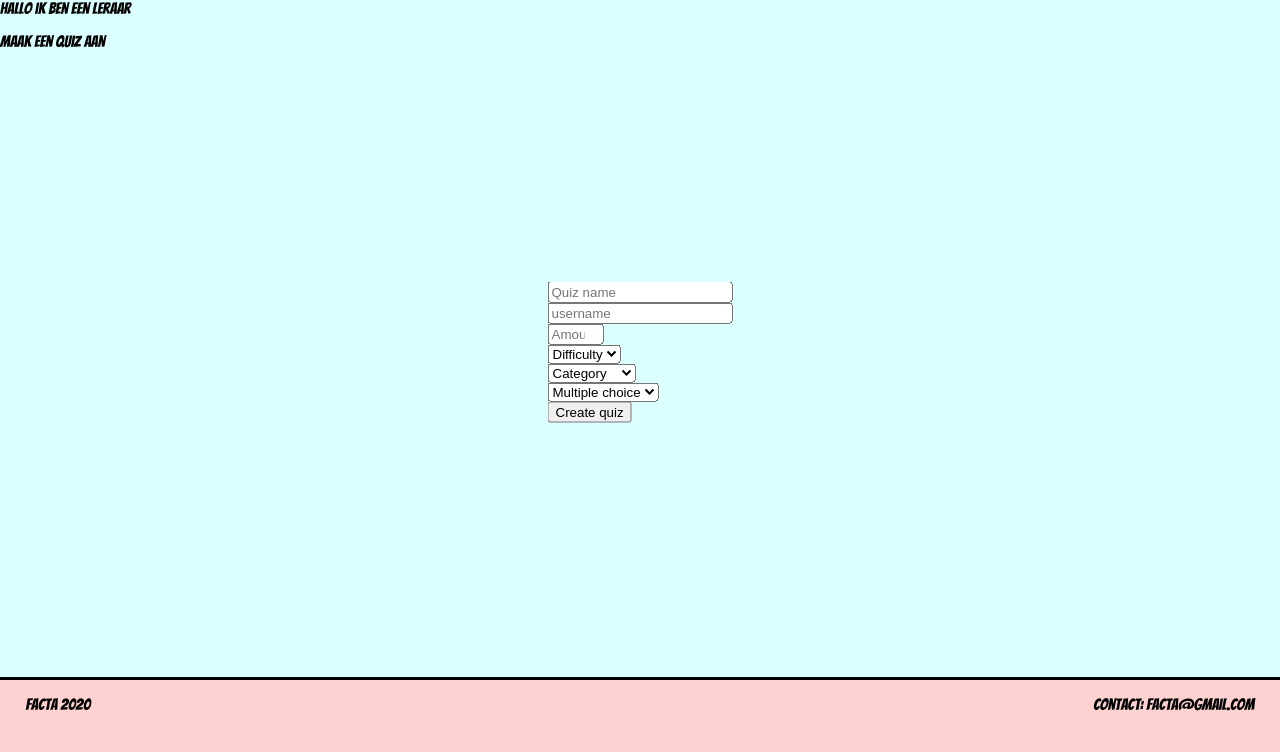
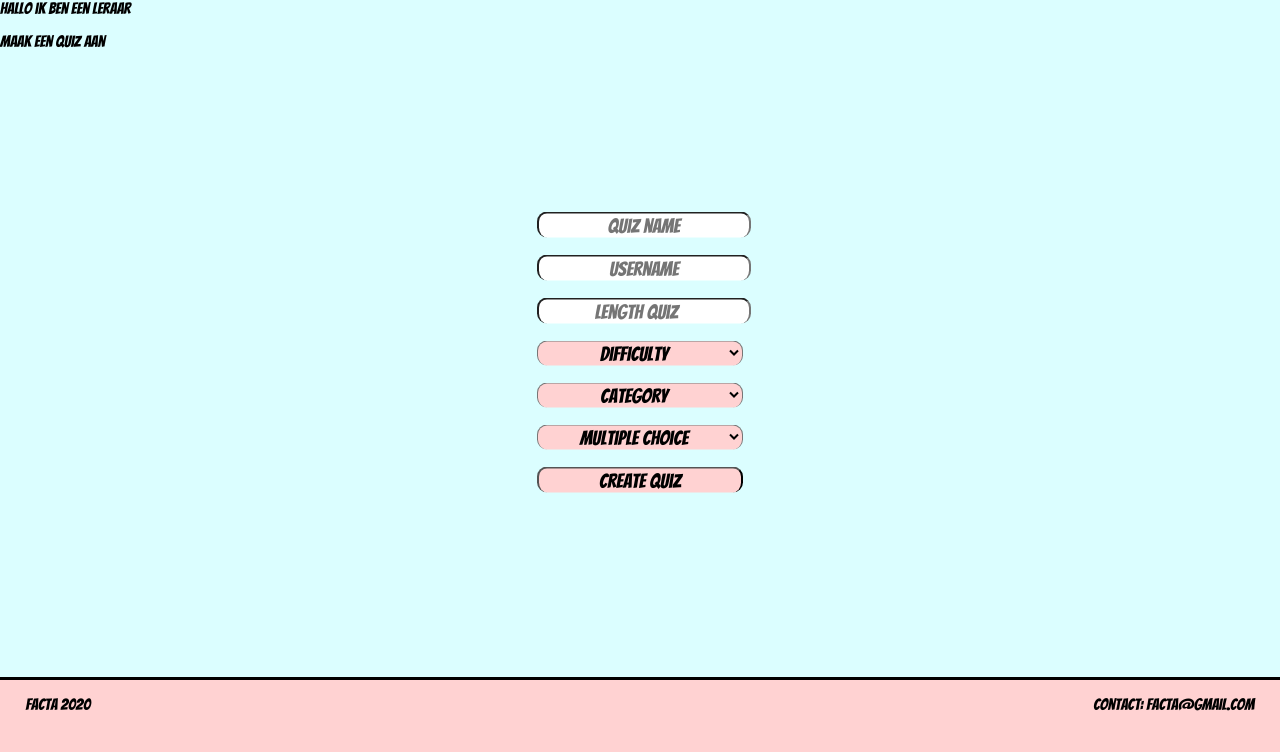
Before and after one commit to insideranionic/WebIK, a Flask app: page / in a window 1280 px wide. Shown: the part 48-800 px from the top of the page. Run offline with Flask 2, Linux system fonts and the light colour scheme; a user stored in the database is signed in; some libraries are stand-ins or nearby versions.

Commit message:
teacher index layout applied

```diff
--- a/static/style_home.css
+++ b/static/style_home.css
@@ -309,7 +309,7 @@ footer {
   display: block;
   margin: 0 auto;
   text-align: center;
-  width: 50%;
+  width: 100%;
   background: #FFD2D2;
   font-family: 'Bangers';
   font-size: 20px;
@@ -322,7 +322,7 @@ footer {
   display: block;
   margin: 0 auto;
   text-align: center;
-  width: 80%;
+  width: 100%;
   background: white;
   font-family: 'Bangers';
   font-size: 20px;
@@ -334,7 +334,7 @@ footer {
   display: block;
   margin: 0 auto;
   text-align: center;
-  width: 50%;
+  width: 100%;
   background: #FFD2D2;
   font-family: 'Bangers';
   font-size: 20px;
--- a/templates/teacher_index.html
+++ b/templates/teacher_index.html
@@ -8,23 +8,22 @@
 
 Hallo ik ben een leraar
     <p> Maak een quiz aan</p>
-
+    <div class="accountfield">
      <form action="/" method="post">
         <div class="form-group">
             <input class="form-control" name="name" placeholder="Quiz name" type="text">
         </div>
-
+    <br>
     <form action="/" method="post">
         <div class="form-group">
             <input class="form-control" name="username" placeholder="username" type="text">
         </div>
-
-
+    <br>
     <form action="/" method="post">
         <div class="form-group">
-            <input class="form-control" name="questions" placeholder="Amount of questions" type="number" min="1" max="50">
+            <input class="form-control" name="questions" placeholder="Length Quiz" type="number" min="1" max="50">
         </div>
-
+    <br>
     <form action="/" method="post" onsubmit="function(event){ event.preventDefault();}">
         <div class="form-group">
             <select class="form-control" name="difficulty">
@@ -34,7 +33,7 @@ Hallo ik ben een leraar
                         <option value="hard">Hard</option>
             </select>
         </div>
-
+    <br>
     <form action="/" method="post" onsubmit="function(event){ event.preventDefault();}">
         <div class="form-group">
             <select class="form-control" name="category">
@@ -44,14 +43,16 @@ Hallo ik ben een leraar
                 {% endfor %}
             </select>
         </div>
-
+    <br>
     <form action="/" method="post" onsubmit="function(event){ event.preventDefault();}">
         <div class="form-group">
             <select class="form-control" name="type">
                 <option selected value="multiple">Multiple choice</option>
             </select>
+    <br>
         </div>
             <button class="btn btn-primary" type="submit">Create quiz</button>
+    </div>
     </form>
 
 {% endblock %}
```
Also changed, not shown: database.db.
